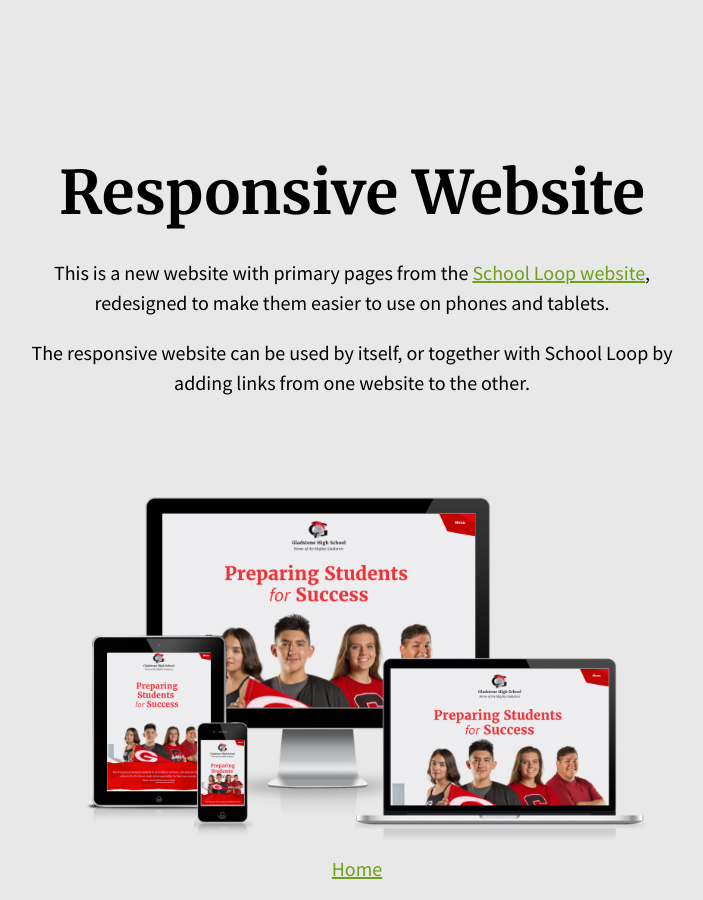
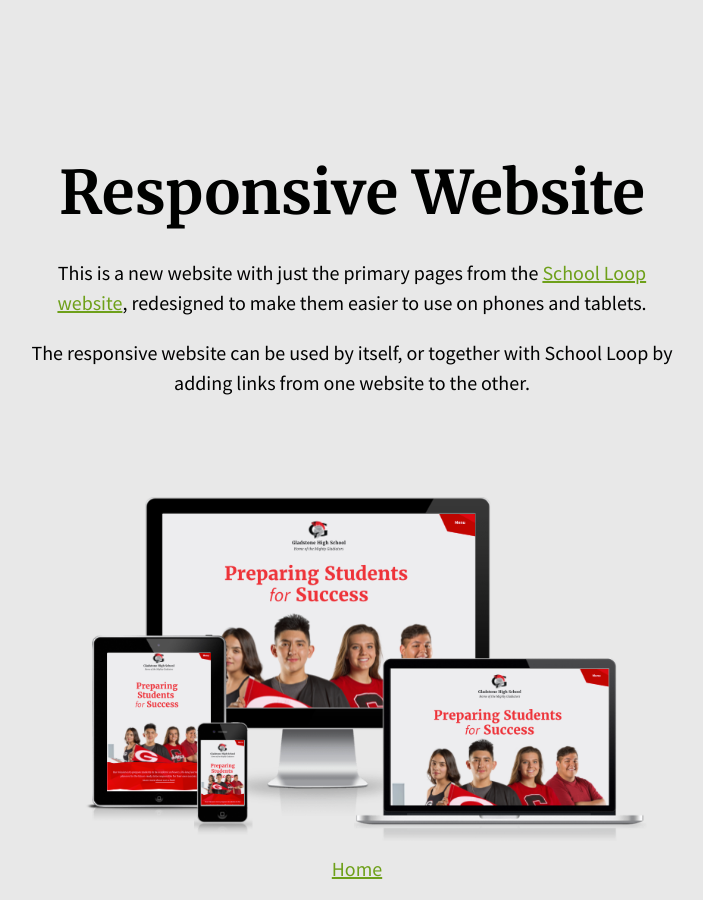
Before and after one commit to Crazeformarvel/azusa-project, a Jekyll site: the page gladstone-high-school/index.html, which Jekyll copies as it is, in a window 1280 px wide and 900 px high, scrolled down 3471 px. Shown: the whole window, without its empty margins (288-991 px from the left). Built offline with Jekyll 4.4.1, drawn with Linux system fonts in a browser that asks for light colours.

Commit message:
Update previews.

```diff
--- a/district/index.html
+++ b/district/index.html
@@ -180,7 +180,7 @@
         <section>
           <section>
             <h3>Responsive Website</h3>
-            <p>This is a new website with primary pages from the <a href="http://azusa.org">School Loop website</a>, redesigned to make them easier to use on phones and tablets.</p>
+            <p>This is a new website with just the primary pages from the <a href="http://azusa.org">School Loop website</a>, redesigned to make them easier to use on phones and tablets.</p>
             <p>The responsive website can be used by itself, or together with School Loop by adding links from one website to the other.</p>
             <ul>
               <li>
--- a/gladstone-high-school/index.html
+++ b/gladstone-high-school/index.html
@@ -175,7 +175,7 @@
         <section>
           <section>
             <h3>Responsive Website</h3>
-            <p>This is a new website with primary pages from the <a href="http://ghs-ausd-ca.schoolloop.com/">School Loop website</a>, redesigned to make them easier to use on phones and tablets.</p>
+            <p>This is a new website with just the primary pages from the <a href="http://ghs-ausd-ca.schoolloop.com/">School Loop website</a>, redesigned to make them easier to use on phones and tablets.</p>
             <p>The responsive website can be used by itself, or together with School Loop by adding links from one website to the other.</p>
             <ul>
               <li>
```
